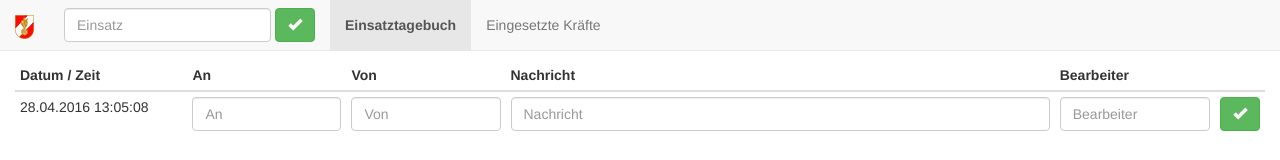
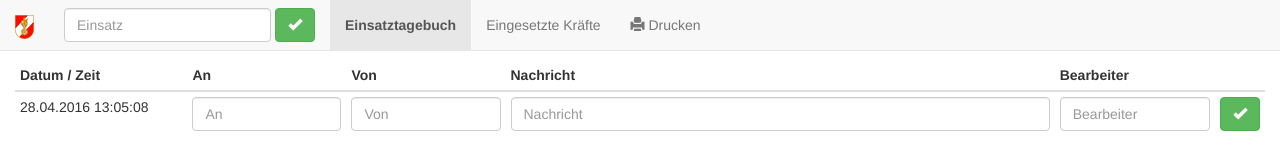
Before and after one commit to mkrs/elf, a plain HTML site: page content/index.html in a window 1280 px wide. Shown: the top 160 px of the page. Drawn offline with Linux system fonts and the light colour scheme.

Commit message:
Print button no function

```diff
--- a/content/index.html
+++ b/content/index.html
@@ -48,6 +48,7 @@
 			<ul class="nav navbar-nav">
 				<li ng-class="{active:ElfData.mode==1}"><a href="#/etb" ng-click="ElfData.mode=1">Einsatztagebuch</a></li>
 				<li ng-class="{active:ElfData.mode==2}"><a href="#/kraefte" ng-click="ElfData.mode=2">Eingesetzte Kr&auml;fte</a></li>
+				<li ng-class="{active:ElfData.mode==9}"><a href="#/print" ng-click="ElfData.mode=3"><span class="glyphicon glyphicon-print"></span> Drucken</a></li>
 			</ul>
 		</div>
 	</div>
```
Also changed, not shown: content/jsconfig.json (added, +14 -0 lines).
